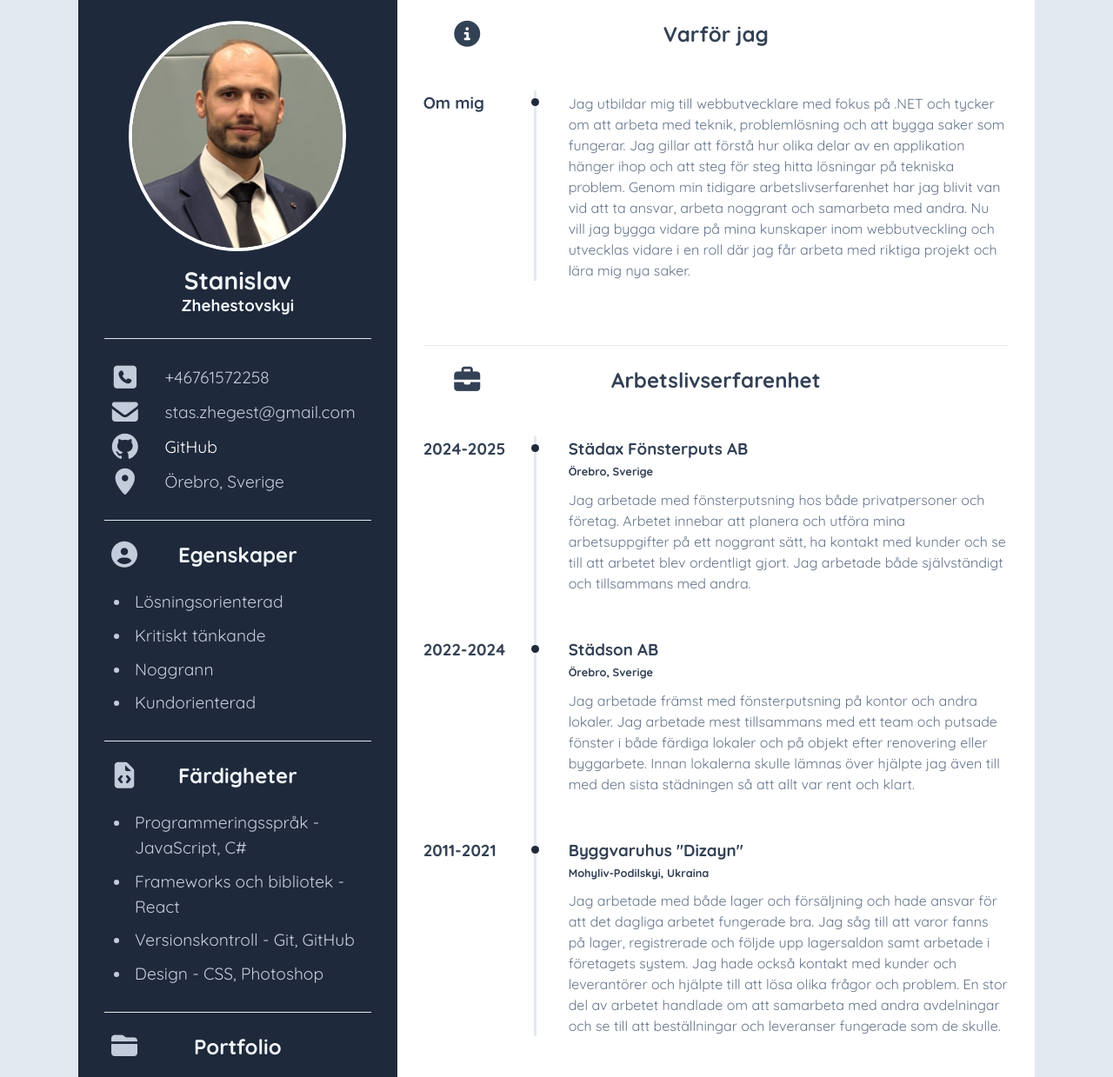
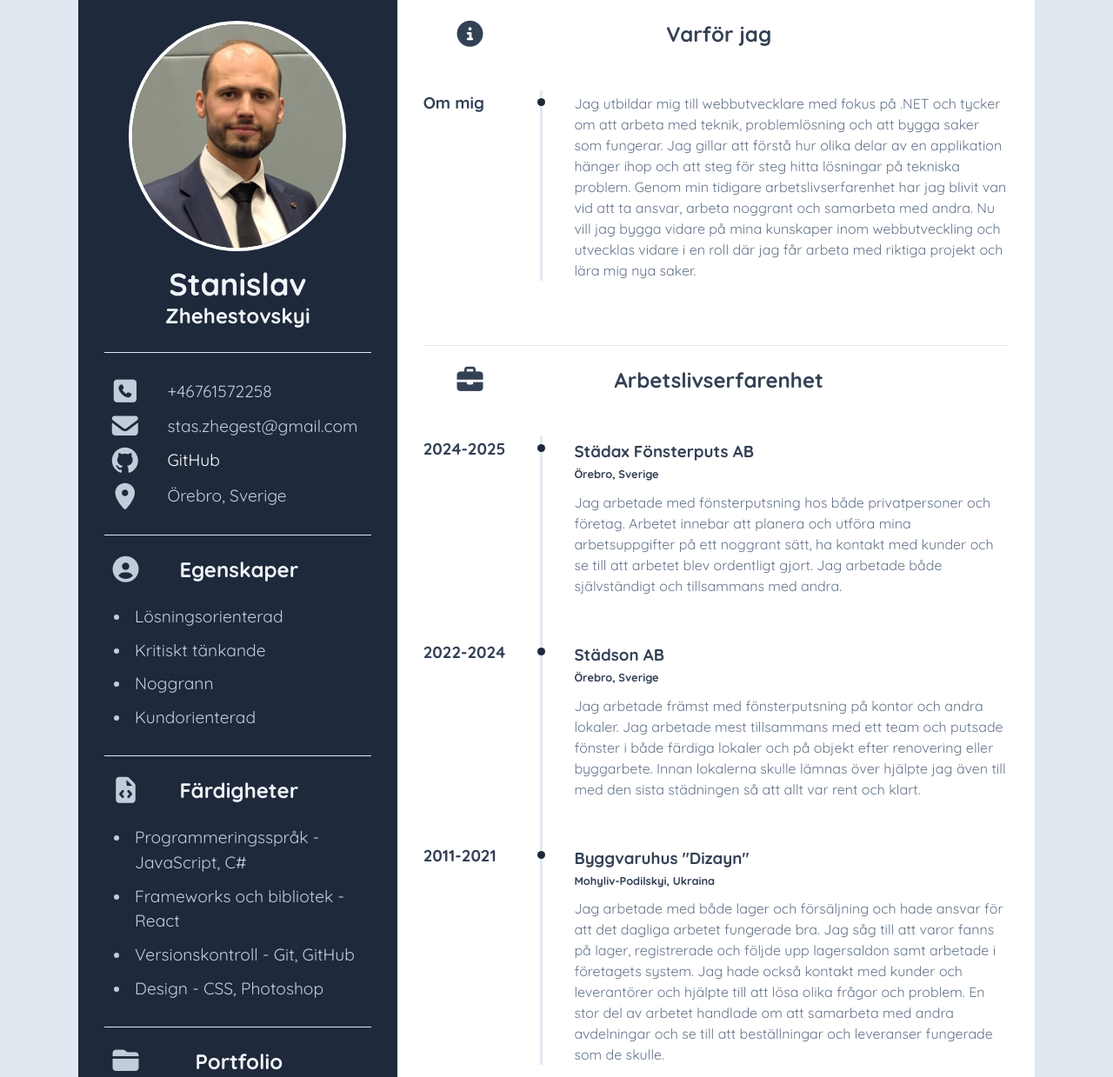
Before and after one commit to Stanzhy/CV, a plain HTML site: page index.html in a window 1280 px wide. Shown: the top 1239 px of the page at 87% size. Drawn offline with Linux system fonts and the light colour scheme.

Commit message:
fixat semantik och css

```diff
--- a/index.html
+++ b/index.html
@@ -13,41 +13,37 @@
 
   <body>
     <aside>
-      <section class="head">
+      <div class="head">
         <img src="./image/stanislav_zhehestovskyi.jpg" alt="Profile image">
         <h1>Stanislav<br>Zhehestovskyi</h1>
-      </section>
-      <section class="contacts">
+      </div>
+      <div class="contacts">
         <ul>
           <li>
-            <i class="fa-solid fa-square-phone"></i><span>+46761572258</span>
+            <i class="fa-solid fa-square-phone"></i>+46761572258
           </li>
           <li>
-            <i class="fa-solid fa-envelope"></i><span>stas.zhegest@gmail.com</span>
+            <i class="fa-solid fa-envelope"></i>stas.zhegest@gmail.com
           </li>
           <li>
-            <i class="fa-brands fa-github"></i><span><a href="https://github.com/Stanzhy">GitHub</a></span>
+            <i class="fa-brands fa-github"></i><a href="https://github.com/Stanzhy">GitHub</a>
           </li>
           <li>
-            <i class="fa-solid fa-location-dot"></i><span>Örebro, Sverige</span>
+            <i class="fa-solid fa-location-dot"></i>Örebro, Sverige
           </li>
         </ul>
-      </section>
+      </div>
     </aside>
 
     <main>
       <section class="timeline">
-        <div class="title-box">
+        <header>
           <i class="fa-solid fa-circle-info"></i>
           <h2>Varför jag</h2>
-        </div>
+        </header>
         <div class="timeline-item">
-          <div class="timeline-date">
           <h3>Om mig</h3>
-          </div>
-          <div class="timeline-line">
-            <div class="timeline-point"></div>
-          </div>
+          <div class="timeline-line"></div>
           <div class="timeline-content">
             <p>
               Jag utbildar mig till webbutvecklare med fokus på .NET och tycker
@@ -65,17 +61,13 @@
       </section>
 
       <section class="timeline">
-        <div class="title-box">
+        <header>
           <i class="fa-solid fa-briefcase"></i>
           <h2>Arbetslivserfarenhet</h2>
-        </div>
+        </header>
         <div class="timeline-item">
-          <div class="timeline-date">
           <h3>2024-2025</h3>
-          </div>
-          <div class="timeline-line">
-            <div class="timeline-point"></div>
-          </div>
+          <div class="timeline-line"></div>
           <div class="timeline-content">
             <h3>Städax Fönsterputs AB</h3>
             <h4>Örebro, Sverige</h4>
@@ -90,12 +82,8 @@
         </div>
 
         <div class="timeline-item">
-          <div class="timeline-date">
           <h3>2022-2024</h3>
-          </div>
-          <div class="timeline-line">
-            <div class="timeline-point"></div>
-          </div>
+          <div class="timeline-line"></div>
           <div class="timeline-content">
             <h3>Städson AB</h3>
             <h4>Örebro, Sverige</h4>
@@ -110,12 +98,8 @@
         </div>
 
         <div class="timeline-item">
-          <div class="timeline-date">
           <h3>2011-2021</h3>
-          </div>
-          <div class="timeline-line">
-            <div class="timeline-point"></div>
-          </div>
+          <div class="timeline-line"></div>
           <div class="timeline-content">
             <h3>Byggvaruhus "Dizayn"</h3>
             <h4>Mohyliv-Podilskyi, Ukraina</h4>
@@ -134,17 +118,13 @@
       </section>
 
       <section class="timeline">
-        <div class="title-box">
+        <header>
           <i class="fa-solid fa-graduation-cap"></i>
           <h2>Utbildning</h2>
-        </div>
+        </header>
         <div class="timeline-item">
-          <div class="timeline-date">
           <h3>2026-Nuvarande</h3>
-          </div>
-          <div class="timeline-line">
-            <div class="timeline-point"></div>
-          </div>
+          <div class="timeline-line"></div>
           <div class="timeline-content">
             <h3>Jönköping University - Webbutvecklare .NET</h3>
             <h4>Värnamo, Sverige</h4>
@@ -161,12 +141,8 @@
         </div>
 
         <div class="timeline-item">
-          <div class="timeline-date">
           <h3>2011-2013</h3>
-          </div>
-          <div class="timeline-line">
-            <div class="timeline-point"></div>
-          </div>
+          <div class="timeline-line"></div>
           <div class="timeline-content">
             <h3>
               Mohyliv-Podilskyi Teknologiska och Ekonomiska Högskola - Junior
@@ -186,10 +162,10 @@
 
     <aside>
       <section class="soft-skills">
-        <div class="title-box">
+        <header>
           <i class="fa-solid fa-circle-user"></i>
           <h2>Egenskaper</h2>
-        </div>
+        </header>
         <ul>
           <li>Lösningsorienterad</li>
           <li>Kritiskt tänkande</li>
@@ -199,10 +175,10 @@
       </section>
 
       <section class="hard-skills">
-        <div class="title-box">
+        <header>
           <i class="fa-solid fa-file-code"></i>
           <h2>Färdigheter</h2>
-        </div>
+        </header>
         <ul>
           <li>Programmeringsspråk - JavaScript, C#</li>
           <li>Frameworks och bibliotek - React</li>
@@ -212,10 +188,10 @@
       </section>
 
       <section class="portfolio">
-        <div class="title-box">
+        <header>
           <i class="fa-solid fa-folder-closed"></i>
           <h2>Portfolio</h2>
-        </div>
+        </header>
         <ul>
           <li>
             <a href="https://stanzhy.github.io/Layout-och-Mobile-First/">Layout och Mobile First</a>
@@ -227,10 +203,10 @@
       </section>
 
       <section class="language">
-        <div class="title-box">
+        <header>
           <i class="fa-solid fa-language"></i>
           <h2>Språk</h2>
-        </div>
+        </header>
         <ul>
           <li>
             <span>Svenska</span> <progress max="100" value="80"></progress>
@@ -245,10 +221,10 @@
       </section>
 
       <section class="hobbies">
-        <div class="title-box">
+        <header>
           <i class="fa-solid fa-panorama"></i>
           <h2>Hobbyer</h2>
-        </div>
+        </header>
         <ul>
           <li><i class="fa-solid fa-person-biking"></i></li>
           <li><i class="fa-solid fa-person-hiking"></i></li>
--- a/style.css
+++ b/style.css
@@ -12,9 +12,10 @@
   --text-color-hover: hsl(213, 27%, 64%);
 }
 
-* {
+*,
+*::before,
+*::after {
   box-sizing: border-box;
-  font-family: Quicksand, Arial, Helvetica, sans-serif;
   margin: 0;
   padding: 0;
 }
@@ -24,6 +25,7 @@ body {
   flex-direction: column;
   min-height: 100vh;
   min-width: 320px;
+  font-family: Quicksand, Arial, Helvetica, sans-serif;
   background-color: var(--base-color-page);
 }
 
@@ -37,13 +39,15 @@ aside {
 .head {
   text-align: center;
   color: var(--text-aside-title);
-  h1 {
+  padding: 1.5em 0 1.5em 0;
+  border-bottom: 1px solid var(--base-color-page);
+}
+.head h1 {
   padding-top: 20px;
   line-height: 1.5em;
 }
-  h1::first-line {
+.head h1::first-line {
   font-size: 1.5em;
-  }
 }
 
 img {
@@ -68,20 +72,20 @@ aside:last-of-type section:last-child {
   display: flex;
   flex-direction: column;
   gap: 20px;
+  padding: 1.5em 0 1.5em 0;
   border-bottom: 0;
-  ul {
+}
+.contacts ul {
   padding: 0;
 }
-  li {
+
+.contacts li {
   display: grid;
-    grid-template-columns: 15% 1fr;
+  grid-template-columns: 16% 1fr;
   align-items: center;
   text-align: left;
   list-style: none;
-  }
-  span {
-    padding-left: 20px;
-  }
+  column-gap: 20px;
 }
 
 ul {
@@ -131,10 +135,9 @@ progress {
   display: flex;
   justify-content: space-around;
   padding-left: 0;
-
-  li {
+}
+.hobbies ul li {
   list-style: none;
-  }
 }
 
 main {
@@ -151,35 +154,33 @@ main i {
 }
 
 /* title position */
-.title-box {
+header {
   display: grid;
-  grid-template-columns: 15% 1fr 15%;
+  grid-template-columns: 16% 1fr 15%;
   align-items: center;
-
-  i {
+}
+header i {
   justify-self: center;
 }
 
-  h2 {
+header h2 {
   text-align: center;
-  }
 }
 
 /* timeline */
 .timeline-item {
   display: grid;
-  grid-template-columns: 15% 24px 1fr;
+  grid-template-columns: 16% 24px 1fr;
   gap: 1rem;
   margin: 50px auto;
 }
 
-.timeline-date {
+.timeline-item h3 {
   overflow-wrap: anywhere;
   text-align: left;
   min-width: 63px;
   padding-top: 3px;
 }
-
 .timeline-line {
   position: relative;
   display: flex;
@@ -200,13 +201,13 @@ main i {
   bottom: 0;
 }
 
-.timeline-point {
+.timeline-line::after {
+  content: "";
   position: absolute;
   width: 9px;
   height: 9px;
   background-color: var(--base-color-aside);
   border-radius: 50%;
-  align-items: center;
   z-index: 2;
   margin-top: 9px;
 }
@@ -214,21 +215,20 @@ main i {
 .timeline-content {
   padding-left: 10px;
   padding-top: 3px;
-
-  h3 {
+}
+.timeline-content h3 {
   margin: 0 0 4px 0;
 }
 
-  h4 {
+.timeline-content h4 {
   font-size: 0.8rem;
   margin: 0 0 9px 0;
 }
 
-  p {
+.timeline-content p {
   margin: 0;
   color: var(--text-p);
   line-height: 1.5;
-  }
 }
 
 @media (min-width: 768px) {
```
Lines whose indentation alone changed are shown as unchanged.
